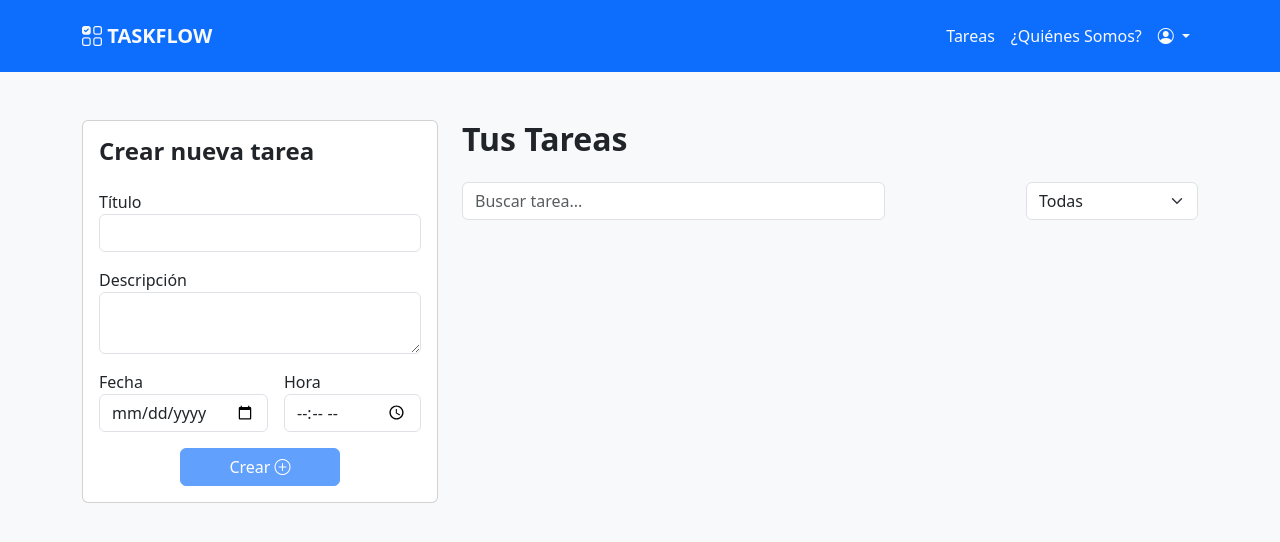
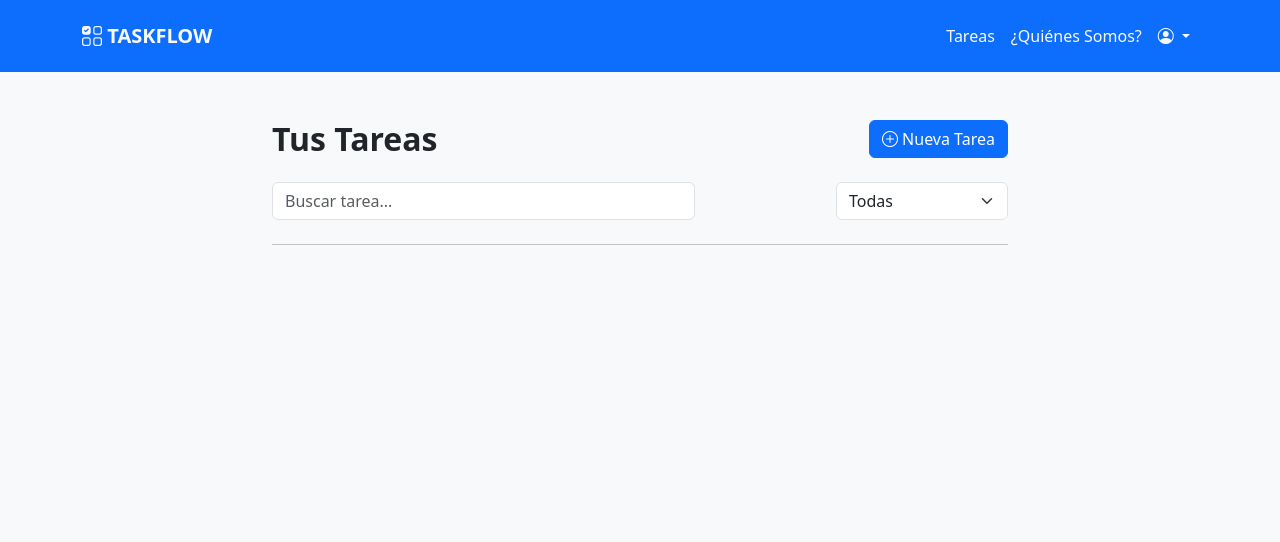
Before and after one commit to UnUsuarioMas67/todo-app-angular, an Angular app: page /todo in a window 1280 px wide. Shown: the top 542 px of the page. Built offline with nearby package versions, Linux system fonts and the light colour scheme.

Commit message:
Turn NewTaskFormComponent into a modal

```diff
--- a/src/app/components/new-task-form/new-task-form.component.html
+++ b/src/app/components/new-task-form/new-task-form.component.html
@@ -1,8 +1,9 @@
-<div class="card">
-  <div class="card-body">
-    <h2 class="card-title h4 fw-bold mb-4">Crear nueva tarea</h2>
-
+<div class="modal-header">
+  <h4 class="modal-title">Crear nueva tarea</h4>
+  <button type="button" class="btn-close" aria-label="Close" (click)="modal().dismiss('Cross click')"></button>
+</div>
 <form (ngSubmit)="OnSubmit()" #newTaskForm="ngForm">
+  <div class="modal-body">
     <div class="mb-3">
       <label for="task-title">Título</label>
       <input type="text" name="task-title" id="task-title" class="form-control" [(ngModel)]="formResult.title"
@@ -27,13 +28,14 @@
           required />
       </div>
     </div>
-
-      <div class="d-flex justify-content-center">
-        <button class="btn btn-primary px-5" [disabled]="!newTaskForm.valid">
+  </div>
+  <div class="modal-footer">
+    <button class="btn btn-primary" [disabled]="!newTaskForm.valid">
+      <i class="bi bi-plus-circle"></i>
       Crear
-          <i class="bi bi-plus-circle"></i>
+    </button>
+    <button type="button" class="btn btn-outline-secondary" (click)="modal().close('Close click')">
+      Cancelar
     </button>
   </div>
 </form>
-  </div>
-</div>
--- a/src/app/components/new-task-form/new-task-form.component.ts
+++ b/src/app/components/new-task-form/new-task-form.component.ts
@@ -1,6 +1,7 @@
-import { Component, output } from '@angular/core';
+import { Component, output, input } from '@angular/core';
 import { FormsModule } from '@angular/forms';
 import { AddTaskData } from '../../model/todo-data.type';
+import { NgbActiveModal } from '@ng-bootstrap/ng-bootstrap';
 
 @Component({
   selector: 'app-new-task-form',
@@ -9,6 +10,7 @@ import { AddTaskData } from '../../model/todo-data.type';
   styleUrl: './new-task-form.component.scss',
 })
 export class NewTaskFormComponent {
+  modal = input.required<NgbActiveModal>();
   formSubmitted = output<AddTaskData>();
   formResult = {
     title: '',
@@ -26,5 +28,7 @@ export class NewTaskFormComponent {
       date: '',
       time: '',
     };
+
+    this.modal().close();
   }
 }
--- a/src/app/pages/todo-list/todo-list.component.html
+++ b/src/app/pages/todo-list/todo-list.component.html
@@ -1,20 +1,27 @@
-<app-header [userName]="userName()"></app-header>
+<app-header [userName]="userName()" class="fixed-top"></app-header>
 
-<section class="px-2 py-4 p-sm-5">
+<ng-template #newTask let-modal>
+  <app-new-task-form [modal]="modal" (formSubmitted)="onFormSubmit($event)"></app-new-task-form>
+</ng-template>
+
+<section class="px-2 py-4 p-md-5">
   <div class="container">
-    <div class="row g-4">
-      <div class="col-4">
-        <app-new-task-form (formSubmitted)="onFormSubmit($event)" />
-      </div>
+    <div class="row g-4 justify-content-center">
+      <div class="col-12 col-lg-8">
+        <div class="d-flex justify-content-between align-content-center mb-4">
+          <h1 class="h2 m-0 fw-bold">Tus Tareas</h1>
+          <button type="button" class="btn btn-primary" (click)="openModal(newTask)">
+            <i class="bi bi-plus-circle"></i>
+            Nueva Tarea
+          </button>
+        </div>
 
-      <div class="col-8">
-        <h1 class="h2 mb-4 fw-bold">Tus Tareas</h1>
-
-        <form class="mb-4">
+        <form>
           <div class="row g-3 justify-content-between">
             <div class="col-12 col-sm-7">
               <input type="text" name="search-filter" class="form-control" placeholder="Buscar tarea...">
             </div>
+
             <div class="col-sm-5 col-md-4 col-lg-3">
               <select class="form-select" name="completion-filter">
                 <option value="all">Todas</option>
@@ -24,6 +31,8 @@
             </div>
           </div>
         </form>
+
+        <hr class="my-4">
 
         <div>
           @for (task of tasks(); track task.id) {
--- a/src/app/pages/todo-list/todo-list.component.scss
+++ b/src/app/pages/todo-list/todo-list.component.scss
@@ -0,0 +1,5 @@
+:host::before {
+  content: "";
+  height: 72px;
+  display: block;
+}
--- a/src/app/pages/todo-list/todo-list.component.ts
+++ b/src/app/pages/todo-list/todo-list.component.ts
@@ -1,9 +1,10 @@
-import { Component, inject, OnInit, signal } from '@angular/core';
+import { Component, inject, OnInit, signal, TemplateRef } from '@angular/core';
 import { HeaderComponent } from '../../components/header/header.component';
 import { AddTaskData, Task } from '../../model/todo-data.type';
 import { TodoDataService } from '../../services/todo-data.service';
 import { TodoTaskComponent } from '../../components/todo-task/todo-task.component';
 import { NewTaskFormComponent } from '../../components/new-task-form/new-task-form.component';
+import { NgbModal } from '@ng-bootstrap/ng-bootstrap';
 
 @Component({
   selector: 'app-todo-list',
@@ -13,6 +14,7 @@ import { NewTaskFormComponent } from '../../components/new-task-form/new-task-fo
 })
 export class TodoListComponent implements OnInit {
   tds = inject(TodoDataService);
+  modalService = inject(NgbModal);
   user = this.tds.getCurrentUser();
 
   tasks = signal<Array<Task>>([]);
@@ -23,6 +25,10 @@ export class TodoListComponent implements OnInit {
 
     this.userName.set(this.user.name);
     this.tasks.set(this.user.tasks);
+  }
+
+  openModal(content: TemplateRef<any>) {
+    this.modalService.open(content);
   }
 
   onFormSubmit(data: AddTaskData) {
```
Lines whose indentation alone changed are shown as unchanged.
